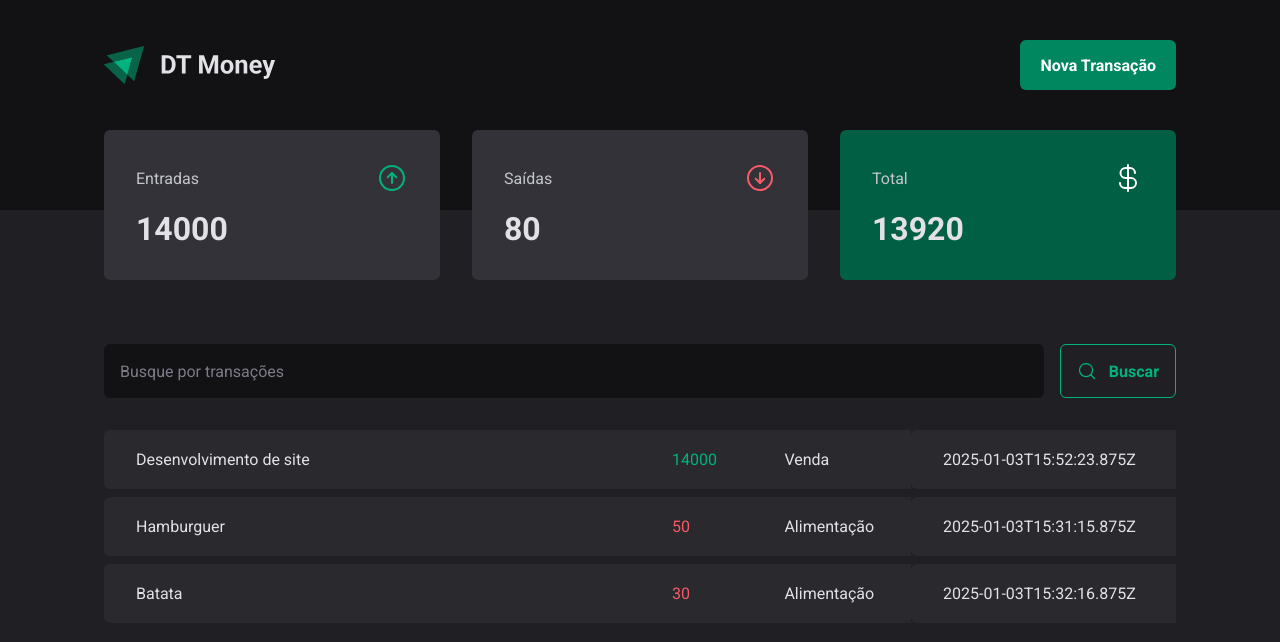
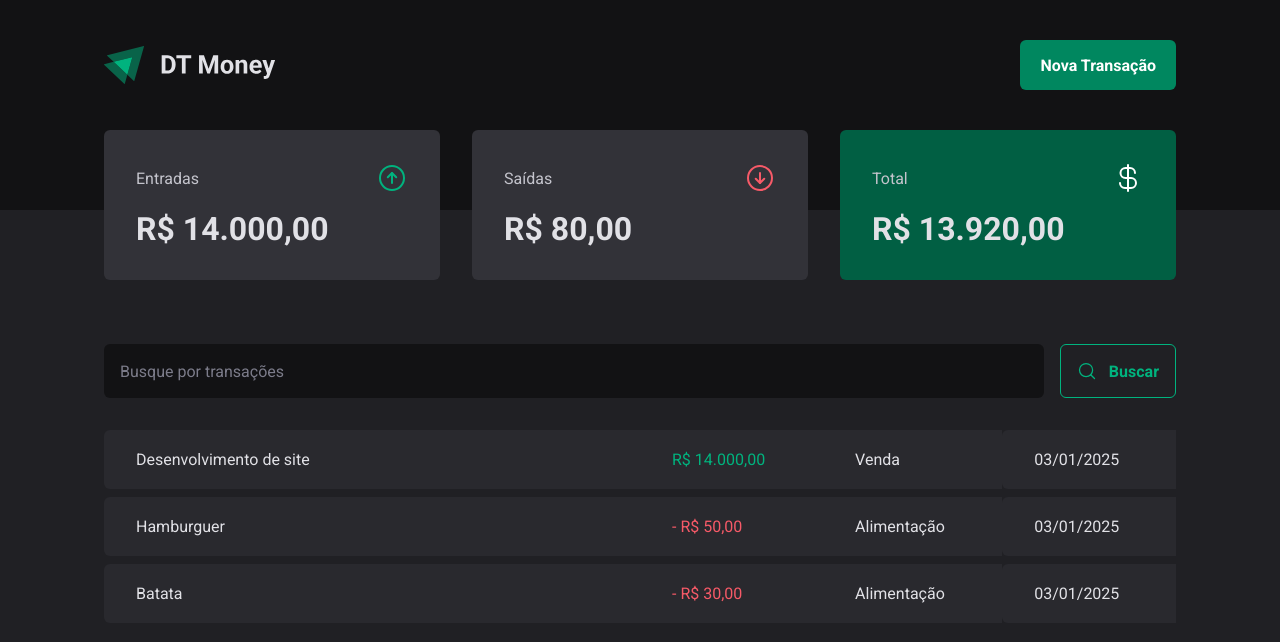
Before and after one commit to arrobarafael/dt-money-new, a React (Vite) app: page / in a window 1280 px wide. Shown: the top 642 px of the page. Built offline with nearby package versions, Linux system fonts and the light colour scheme; data requests are answered from the project's data file.

Commit message:
Formatado valores e datas exibidas em tela

```diff
--- a/src/components/Summary/index.tsx
+++ b/src/components/Summary/index.tsx
@@ -3,6 +3,7 @@
 
 import { SummaryCard, SummaryContainer } from './styles';
 import { TransactionsContext } from '../../contexts/TransactionsContext';
+import { priceFormatter } from '../../utils/formatter';
 
 export function Summary() {
   const { transactions } = useContext(TransactionsContext);
@@ -34,7 +35,7 @@
           <ArrowCircleUp size={32} color="#00b37e" />
         </header>
 
-        <strong>{summary.income}</strong>
+        <strong>{priceFormatter.format(summary.income)}</strong>
       </SummaryCard>
 
       <SummaryCard>
@@ -43,7 +44,7 @@
           <ArrowCircleDown size={32} color="#f75a68" />
         </header>
 
-        <strong>{summary.outcome}</strong>
+        <strong>{priceFormatter.format(summary.outcome)}</strong>
       </SummaryCard>
 
       <SummaryCard variant="green">
@@ -52,7 +53,7 @@
           <CurrencyDollar size={32} color="#fff" />
         </header>
 
-        <strong>{summary.total}</strong>
+        <strong>{priceFormatter.format(summary.total)}</strong>
       </SummaryCard>
     </SummaryContainer>
   );
--- a/src/pages/Transactions/index.tsx
+++ b/src/pages/Transactions/index.tsx
@@ -10,6 +10,7 @@
   TransactionsContainer,
   TransactionsTable,
 } from './styles';
+import { dateFormatter, priceFormatter } from '../../utils/formatter';
 
 export function Transactions() {
   const { transactions } = useContext(TransactionsContext);
@@ -28,11 +29,14 @@
                   <td width="50%">{transaction.description}</td>
                   <td>
                     <PriceHighlight variant={transaction.type}>
-                      {transaction.price}
+                      {transaction.type === 'outcome' && '- '}
+                      {priceFormatter.format(transaction.price)}
                     </PriceHighlight>
                   </td>
                   <td>{transaction.category}</td>
-                  <td>{transaction.createdAt}</td>
+                  <td>
+                    {dateFormatter.format(new Date(transaction.createdAt))}
+                  </td>
                 </tr>
               );
             })}
--- /dev/null
+++ b/src/utils/formatter.ts
@@ -0,0 +1,6 @@
+export const dateFormatter = new Intl.DateTimeFormat('pt-BR');
+
+export const priceFormatter = new Intl.NumberFormat('pt-BR', {
+  style: 'currency',
+  currency: 'BRL',
+});
```
